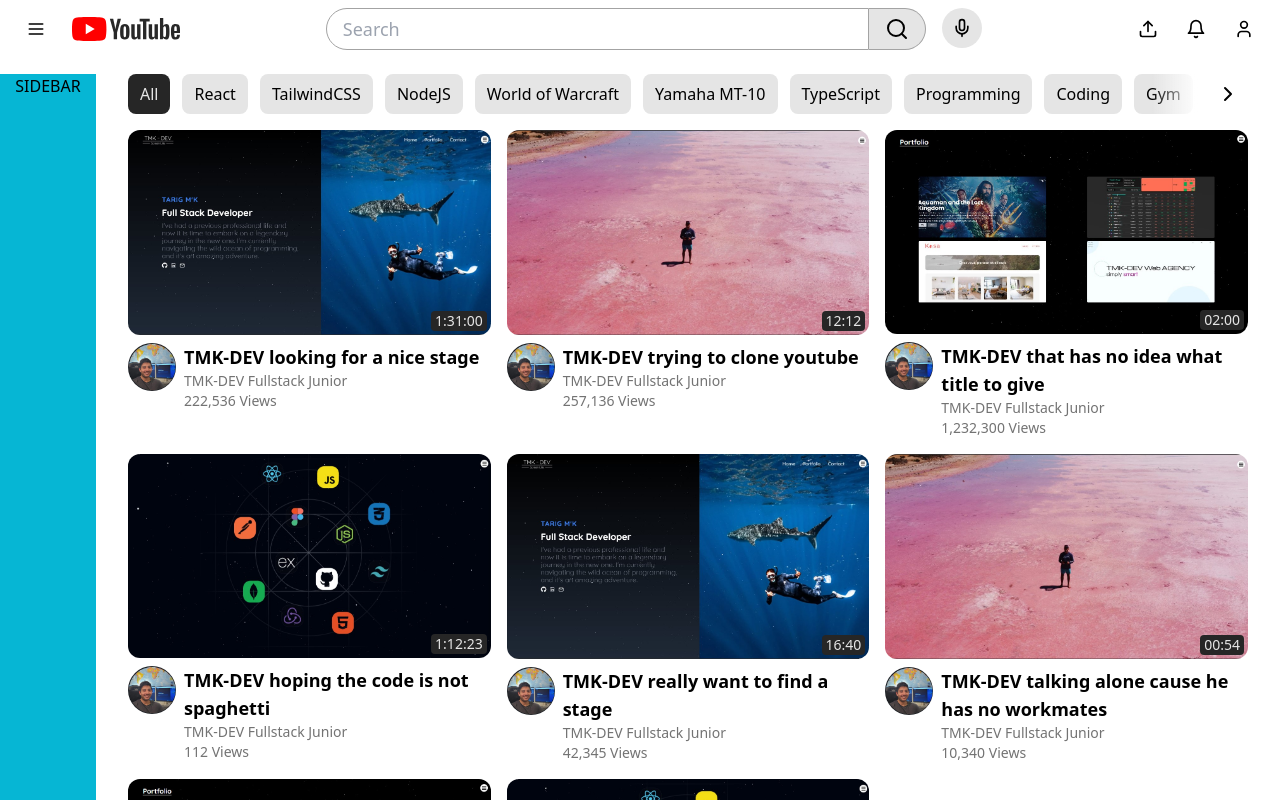
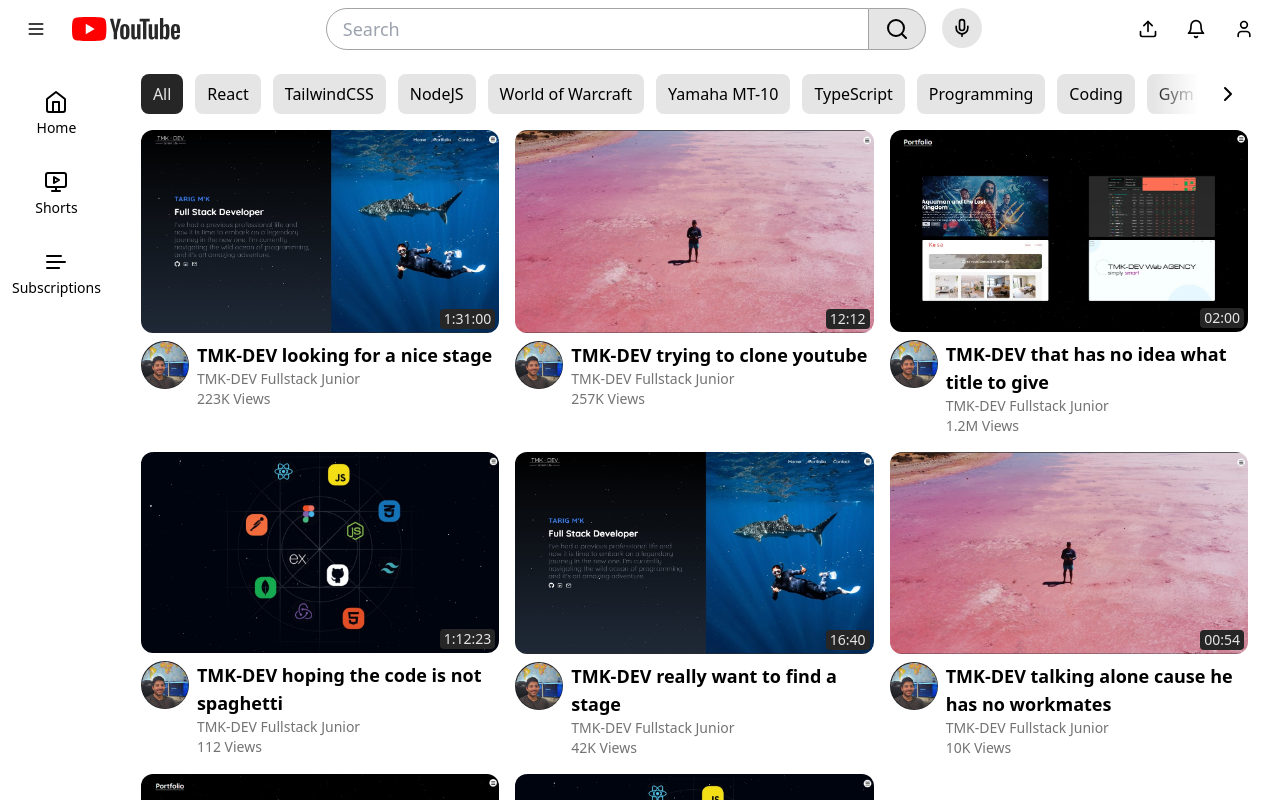
Before and after one commit to Tmekz/TMK-DEV-Youtube-Clone, a React (Vite) app: page / in a window 1280 px wide. Built offline with nearby package versions, Linux system fonts and the light colour scheme.

Commit message:
sidebar started with icons from lucide library

```diff
--- a/src/App.jsx
+++ b/src/App.jsx
@@ -3,6 +3,7 @@
 import FeedFilters from "./components/FeedFilters";
 import { filtersList, videos } from "./data/home";
 import VideoGridItem from "./components/VideoGridItem";
+import Sidebar from "./components/Sidebar";
 
 const App = () => {
   // we need a usestate to change the color of the filtersCategories that has been selected ISACTIVE
@@ -16,7 +17,7 @@
       {/* We want the sidebar on the left to have a auto-size and the second colon on the right to take the full width available */}
       <div className="grid grid-cols-[auto,1fr] flex-grow overflow-auto">
         {/* sidebar on the left */}
-        <div className="w-24  bg-cyan-500 text-center">SIDEBAR</div>
+        <Sidebar />
 
         {/* maindiv on the right with cards*/}
         <div className="overflow-x-hidden  px-8 pb-4">
--- /dev/null
+++ b/src/components/Sidebar.jsx
@@ -0,0 +1,35 @@
+import { Home, MonitorPlay, Text } from "lucide-react";
+import React from "react";
+import { twMerge } from "tailwind-merge";
+import Button, { buttonStyles } from "./Button";
+
+const Sidebar = () => {
+  return (
+    <aside className="sticky top-0 overflow-y-auto pb-4 flex flex-col ml-1 ">
+      <SidebarIcon Icon={Home} url={"/"} title="Home" />
+      <SidebarIcon Icon={MonitorPlay} url={"/"} title="Shorts" />
+      <SidebarIcon Icon={Text} url={"/"} title="Subscriptions" />
+    </aside>
+  );
+};
+
+export default Sidebar;
+
+// Icons HOME SHORTS SURSCRIPTIONS LIBRARY
+const SidebarIcon = ({ Icon, url, title }) => {
+  return (
+    // TwMerge allow us to add the prestyles buttonclass + some other style that we need
+    <a
+      href={url}
+      className={twMerge(
+        buttonStyles({
+          variant: "ghost",
+        }),
+        "py-4 px-2 flex flex-col items-center rounded-lg gap-1"
+      )}
+    >
+      <Icon className="w-6 h-6" />
+      <span className="text-sm">{title}</span>
+    </a>
+  );
+};
--- a/src/components/VideoGridItem.jsx
+++ b/src/components/VideoGridItem.jsx
@@ -29,10 +29,10 @@
   // to format the duration of the videos cards
   const formattedDuration = FormatDurationVideo(duration);
 
-  // to format the views with "K" ex:"220k"
-  const VIEW_FORMATTER = new Intl.NumberFormat({
-    notation: "compact",
-  });
+  // to format the views with "K" ex:"220k" or "1.2M". Using the object Intl.NumberFormat with undefined to let the settings on the browser to choose th
+ const VIEW_FORMATTER = new Intl.NumberFormat(undefined, {
+   notation: "compact",
+ });
 
   return (
     <div
@@ -51,8 +51,8 @@
           {formattedDuration}
         </div>
         <video
-          className={`block h-full object-cover absolute inset-0 transition-opacity duration-300 ${
-            videoPlaying ? "opacity-100" : "opacity-0"
+          className={`block h-full object-cover absolute inset-0 transition-opacity duration-200  ${
+            videoPlaying ? "opacity-100 delay-200" : "opacity-0"
           }`}
           ref={videoRef}
           muted
```
